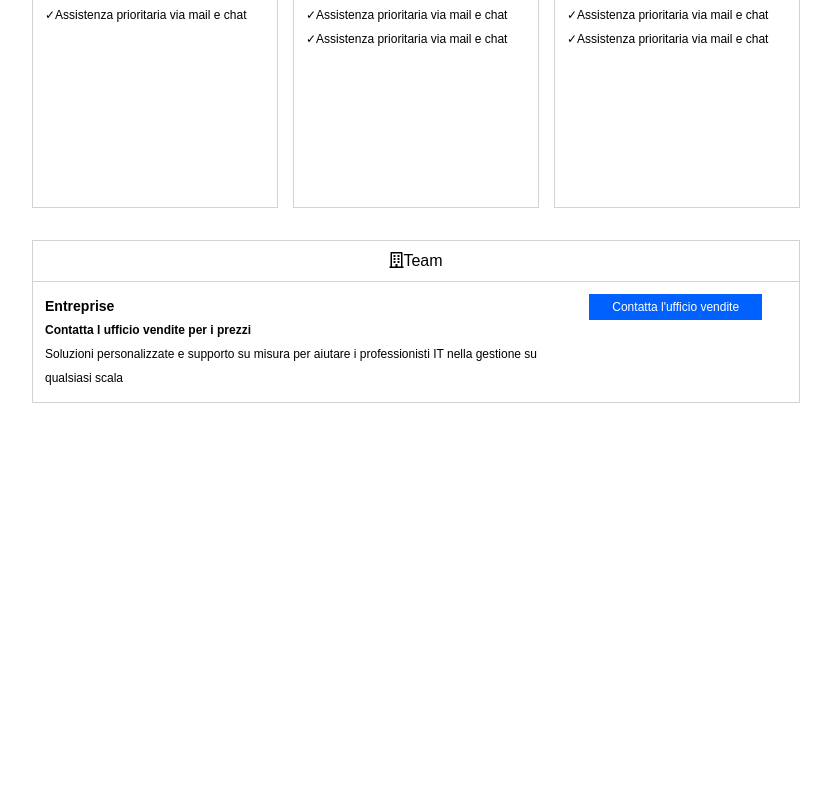
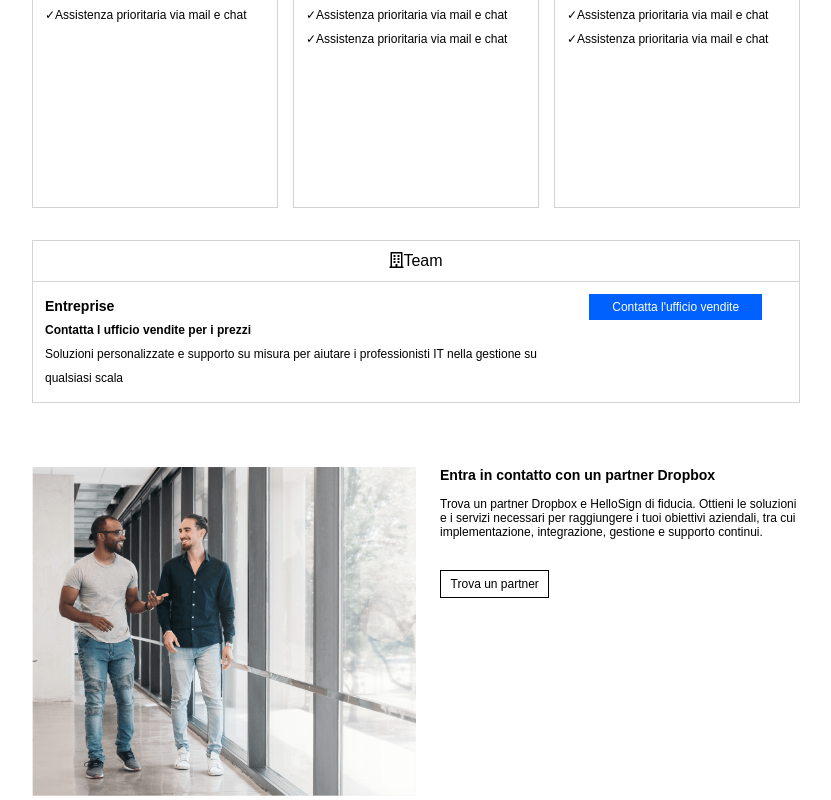
Before and after one commit to tahakyo/htmlcss-dropbox, a plain HTML site: page index.html in a window 1280 px wide. Shown: the part 1669-2469 px from the top of the page, without its empty margins (224-1055 px from the left). Before the commit the page ends 2072 px from the top, so only its background shows below. Drawn offline with Linux system fonts and the light colour scheme.

Commit message:
added .dropbox-partner and refactoring

```diff
--- a/css/style.css
+++ b/css/style.css
@@ -27,12 +27,24 @@ a {
 img {
     width: 100%;
 }
+.container {
+    /* test structure */
+    /* height: 100vh; */
+    width: 60%;
+    margin: 0 auto;
+}
 /* Bottons */
 .blue {
     background-color: #0061ff;
     display: inline-block;
     padding: .5em 1.5em;
     color: white;
+}
+.white {
+    background-color: white;
+    display: inline-block;
+    padding: .5em 1.5em;
+    color: black;
 }
 
 
@@ -57,6 +69,9 @@ img {
 .small-font{
     font-size: .75em;
 
+}
+.mg-btm-4 {
+    margin-bottom: 4em;
 }
 
 .mg-btm-2 {
@@ -191,12 +206,6 @@ header {
 
 }
 
-.piano-dropbox-container {
-    /* test structure */
-    height: 100vh;
-    width: 60%;
-    margin: 0 auto;
-}
 .piano-dropbox-title {
     padding: 6em 0 2em;
 }
@@ -214,11 +223,13 @@ header {
 
 
 
-.col-table-top{
+.col-table-top {
     width: calc((100% / 3) - 10px);
     float: left;
     min-height: 735px;
     border: 1px solid lightgrey;
+
+
 
 
 }
@@ -294,3 +305,28 @@ header {
 .col-left h3,h4 {
     font-weight: 900;
 }
+
+/* Dropbox-partner */
+
+.dropbox-partner {
+    /* border: 1px solid red; */
+}
+
+.col-left-partner {
+    width: 50%;
+    float: left;
+}
+
+.col-right-partner {
+    height: 100%;
+    width: 50%;
+    float: right;
+    padding-left: 2em;
+    /* border: 1px solid red; */
+}
+
+
+#btn-partner {
+    border: 1px solid black;
+    padding: .5em .8em;
+}
--- a/index.html
+++ b/index.html
@@ -11,6 +11,7 @@
         crossorigin="anonymous" referrerpolicy="no-referrer" />
 </head>
 <body>
+        <!-- HEADER -->
     <header>
         <nav class="clearfix">
 
@@ -43,7 +44,10 @@
         </nav>
 
     </header>
+        <!--/ HEADER -->
+        <!-- MAIN -->
     <main>
+            <!-- JUMBOTRON -->
         <section class="jumbotron">
             <div class="jumbotron-title-container">
 
@@ -72,8 +76,9 @@
             </div>
 
         </section>
-        <section class="piano-dropbox">
-            <div class="piano-dropbox-container">
+            <!--/ JUMBOTRON -->
+            <!-- piano-dropbox -->
+        <section class="container">
             <div class="piano-dropbox-title">
                 <h2>Trova il piano drop box che fa per te</h2>
                 <div class="radio-input">
@@ -81,12 +86,11 @@
                     <input type="radio"><span>Fatturazione annuale</span>
                 </div>
             </div>
+            <!-- Table top -->
             <div class="table-top clearfix mg-btm-2">
                 <div class="col-table-top col-professional">
                     <div class="table-top-title">
-                        <p>
-                            <i class="far fa-user"></i> Singolo
-                        </p>
+                        <p><i class="far fa-user"></i>Singolo</p>
                     </div>
                         <div class="col-professional-content">
                             <h3 class="h3-font-style">Professional</h3>
@@ -99,7 +103,6 @@
                                 <a class="btn-large blue" href="">Prova gratis per 30 giorni</a>
                                 <p>Oppure <a href="">acquista ora</a></p>
                             </div>
-
                         </div>
                     <div class="col-professional-advantages small-font">
                         <h4>Punti salienti del piano</h4>
@@ -114,31 +117,16 @@
                 </div>
                 <div class="col-table-top col-standard">
                     <div class="table-top-title">
-                            <p>
-                                <i class="far fa-building"></i>
-                                Team
-                            </p>
-
+                        <p><i class="far fa-building"></i></p>
                     </div>
                     <div class="col-standard-content">
-
                         <h3 class="h3-font-style">Standard</h3>
                         <div class="small-font">
-
                             <p>19.99€</p>
                             <p>/utente/mese, a partire da 3 utenti</p>
-                                <p>
-                                    <i class="fas fa-user-plus"></i>
-                                    1 utente
-                                </p>
-                                <p>
-                                    <i class="far fa-folder"></i>
-                                    3TB di spazio di archiviazione
-                                </p>
-                                <p>
-                                    <i class="far fa-smile"></i>
-                                    Funzione di produttività premium e condivisione file semplice e sicura
-                                </p>
+                            <p><i class="fas fa-user-plus"></i>1 utente</p>
+                            <p><i class="far fa-folder"></i>3TB di spazio di archiviazione</p>
+                            <p> <i class="far fa-smile"></i>Funzione di produttività premium e condivisione file semplice e sicura</p>
                             <a class="btn-large blue" href="">Prova gratis per 30 giorni</a>
                             <p>Oppure <a href="">acquista ora</a></p>
                         </div>
@@ -154,36 +142,19 @@
                             <li>&check;Assistenza prioritaria via mail e chat</li>
                         </ul>
                     </div>
-
-
                 </div>
-                    <div class="col-table-top col-advanced">
+                <div class="col-table-top">
                     <div class="table-top-title">
-                            <p>
-                                <i class="far fa-building"></i>
-                                Team
-                            </p>
-
+                            <p><i class="far fa-building"></i>Team</p>
                     </div>
                     <div class="col-advanced-content">
-
                         <h3 class="h3-font-style">Advanced</h3>
                         <div class="small-font">
-
                             <p>19.99€</p>
                             <p>/utente/mese, a partire da 3 utenti</p>
-                                <p>
-                                    <i class="fas fa-user-plus"></i>
-                                    1 utente
-                                </p>
-                                <p>
-                                    <i class="far fa-folder"></i>
-                                    3TB di spazio di archiviazione
-                                </p>
-                                <p>
-                                    <i class="fas fa-pencil-alt"></i>
-                                    Funzione di produttività premium e condivisione file semplice e sicura
-                                </p>
+                            <p><i class="fas fa-user-plus"></i>1 utente</p>
+                            <p><i class="far fa-folder"></i>3TB di spazio di archiviazione</p>
+                            <p><i class="fas fa-pencil-alt"></i>Funzione di produttività premium e condivisione file semplice e sicura</p>
                             <a class="btn-large blue" href="">Prova gratis per 30 giorni</a>
                             <p>Oppure <a href="">acquista ora</a></p>
                         </div>
@@ -198,13 +169,14 @@
                         <li>&check;Assistenza prioritaria via mail e chat</li>
                         <li>&check;Assistenza prioritaria via mail e chat</li>
                         </ul>
-
-
                     </div>
 
                 </div>
             </div>
-            <div class="table-btm">
+            <!-- Table top -->
+
+            <!-- Table bottom -->
+            <div class="table-btm mg-btm-4">
                     <div class="table-btm-title">
                         <p><i class="far fa-building"></i>Team</p>
                     </div>
@@ -219,9 +191,22 @@
                         </div>
                     </div>
             </div>
-        </div>
+        </section>
 
 
+        <!-- Dropbox-partner -->
+        <section class="container">
+                <div class="dropbox-partner clearfix">
+                    <div class="col-left-partner">
+                        <img src="img/partner.png" alt="">
+                    </div>
+                    <div class="col-right-partner small-font">
+                        <h3>Entra in contatto con un partner Dropbox</h3><br>
+                        <p class="mg-btm-2">Trova un partner Dropbox e HelloSign di fiducia. Ottieni le soluzioni e i servizi necessari per raggiungere i tuoi obiettivi aziendali, tra cui implementazione, integrazione, gestione e supporto continui.</p><br>
+                        <a id="btn-partner" href="">Trova un partner</a>
+
+                    </div>
+                </div>
         </section>
 
 
```
Lines whose indentation alone changed are shown as unchanged.
